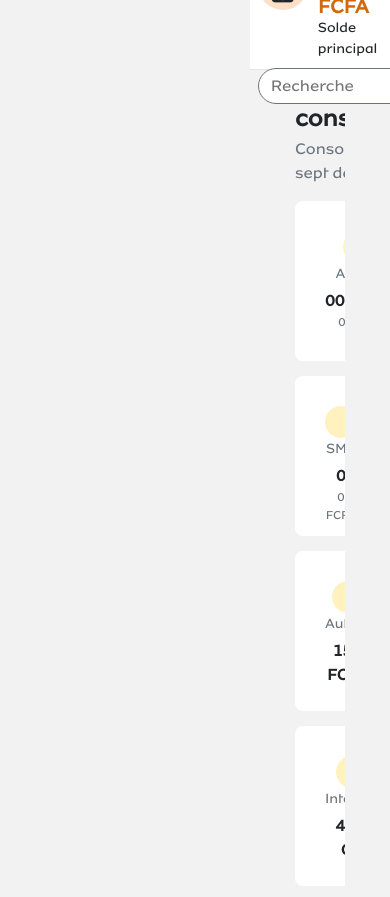
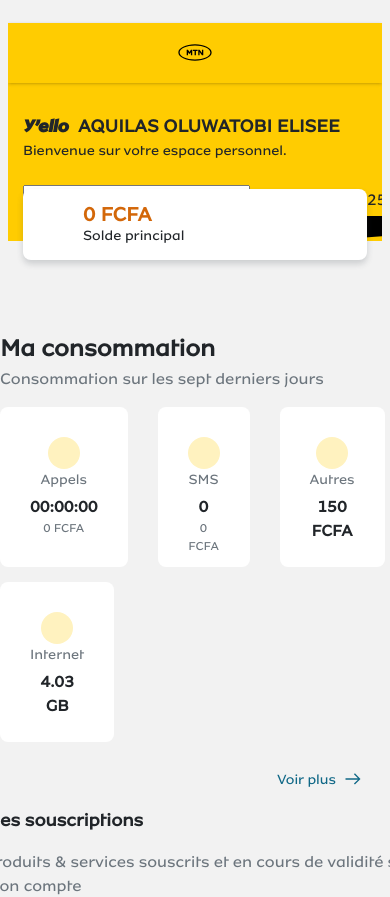
Before and after one commit to Aqui05/vue-myMTN, a Vue app: page /acceuil in a window 390 px wide. Shown: the top 897 px of the page. Built offline with nearby package versions, Linux system fonts and the light colour scheme.

Commit message:
modified:   src/components/HomeComponent.vue 	new file:   src/components/nav/TopNavMobile.vue

```diff
--- a/src/components/HomeComponent.vue
+++ b/src/components/HomeComponent.vue
@@ -8,6 +8,9 @@
     <div class="main-container">
       <section class="top-bar">
         <TopNav />
+      </section>
+      <section  class="top-bar-mobile">
+        <TopNavMobile />
       </section>
       <!-- Render content based on current route -->
       <section class="main-container-content">
@@ -22,12 +25,14 @@
 
     import LeftNav from './nav/LeftNav.vue';
     import TopNav from './nav/TopNav.vue';
+import TopNavMobile from './nav/TopNavMobile.vue';
 
   export default {
     name: 'home',
     components: {
         LeftNav,
-        TopNav
+        TopNav,
+        TopNavMobile
     },
   }
   </script>
@@ -81,6 +86,12 @@
     padding: 0px 2%;
   }
 
+  .top-bar-mobile {
+  display: none;
+  width: 100%;
+  top: 0;
+}
+
   .main-container-content {
     padding: 40px 60px;
     left: 250px;
@@ -94,6 +105,36 @@
     .left-bar {
       display: none;
     }
+    .top-bar {
+      display: none;
+  }
+  .main-container-content {
+    padding: 40px 60px;
+    left: 0px;
+    /* top: 0; */
+    width: 100%;
+    position: absolute;
+    overflow: hidden;
+  }
+
+  .top-bar-mobile {
+    display: block;
+  }
 }
 
+
+@media screen and (max-width: 600px) {
+  .main-container-content {
+        padding: 15px;
+    }
+}
+
+@media screen and (max-width: 600px) {
+  .main-container-content {
+        margin-top: 60px;
+    }
+}
+
+
+
   </style>
--- /dev/null
+++ b/src/components/nav/TopNavMobile.vue
@@ -0,0 +1,281 @@
+<template>
+    <div id="main_header">
+      <div id="mobile_menu" class="position-relative">
+        <button>
+          <i class="kgk-mtn-menu"></i>
+        </button>
+        <button class="ml-1 search">
+          <i class="kgk-mtn-search"></i>
+        </button>
+      </div>
+      <div id="main_header_welcome">
+        <div class="text-truncate">Y'ello
+          <span class="ml-1">AQUILAS OLUWATOBI ELISEE</span>
+        </div>
+        <p>Bienvenue sur votre espace personnel.</p>
+      </div>
+      <div class="w-100 d-flex justify-content-between flex-wrap">
+        <div id="main_header_left">
+          <div data-v-3da57f56="" class="header-balance">
+            <div data-v-3da57f56="" class="header-balance-container">
+              <i data-v-3da57f56="" class="kgk-mtn-BW_Icons_MTNBusiness_Mobility_4" style="background-color: rgb(253, 224, 199);"></i>
+              <div data-v-3da57f56="" class="header-balance-details">
+                <span data-v-3da57f56="" style="color: rgb(211, 103, 9);">0 FCFA</span>
+                <span data-v-3da57f56="">Solde principal</span>
+              </div>
+            </div>
+          </div>
+        </div>
+        <div id="main_header_right">
+          <div class="d-flex align-items-center">
+            <a href="#" class="mr-3 d-lg-none d-md-flex">
+              <i class="mtn-icon mtn-icon-search"></i>
+            </a>
+            <div class="d-sm-none d-lg-flex position-relative mr-3">
+              <input type="text" placeholder="Recherche">
+              <i class="kgk-mtn-search icon-search"></i>
+            </div>
+            <div data-v-e1ad11a6="" class="user-profil-avatar">
+              <div data-v-e1ad11a6="" class="user-profil-avatar-pic"></div>
+              <div data-v-e1ad11a6="" class="user-profil-avatar-details">
+                <span data-v-e1ad11a6="">KIKISSAGBE</span>
+                <span data-v-e1ad11a6="">61255118</span>
+              </div>
+            </div>
+          </div>
+        </div>
+      </div>
+      <div id="main_header_left_backdrop" class="modal-backdrop d-none" style="display: none;"></div>
+      <div class="mtn-separator">
+        <div class="mtn-curve">
+          <div>
+            <svg
+              version="1.1"
+              xmlns="http://www.w3.org/2000/svg"
+              xmlns:xlink="http://www.w3.org/1999/xlink"
+              x="0px"
+              y="0px"
+              height="25px"
+              viewBox="0 0 500 25"
+              xml:space="preserve"
+              preserveAspectRatio="none"
+              class="mtn-curve__convex mtn-curve__curve-mobile"
+            >
+              <path d="M0,0c166.7,33.3,333.3,33.3,500,0H0z" class="mtn-svg-fill--yellow"></path>
+            </svg>
+          </div>
+        </div>
+      </div>
+    </div>
+  </template>
+
+  <script>
+    export default {
+        name:'TopNavMobile'
+    }
+</script>
+
+<style>
+
+@media screen and (max-width: 600px) {
+    #main_header {
+        position: relative;
+        left: 0;
+        width: 100%;
+        height: auto;
+        background: #ffcc01;
+        padding: 0 15px;
+    }
+}
+
+#mobile_menu {
+    height: 60px;
+    -webkit-box-shadow: 0 1px 3px rgba(0, 0, 0, .1), 0 2px 2px -2px rgba(0, 0, 0, .12), 0 1px 4px rgba(0, 0, 0, .09);
+    box-shadow: 0 1px 3px rgba(0, 0, 0, .1), 0 2px 2px -2px rgba(0, 0, 0, .12), 0 1px 4px rgba(0, 0, 0, .09);
+    margin: 0 -15px;
+    padding: 15px;
+    background: url("@/assets/mtn-logo.svg") no-repeat 50%;
+    background-size: 50px;
+}
+.position-relative {
+    position: relative !important;
+}
+
+#mobile_menu>button {
+    background: transparent;
+    border: none;
+    font-size: 32px;
+    padding: 0;
+    line-height: 0;
+    cursor: pointer;
+}
+
+#mobile_menu>button {
+    background: transparent;
+    border: none;
+    font-size: 32px;
+    padding: 0;
+    line-height: 0;
+}
+.search {
+    position: absolute;
+    right: 15px !important;
+}
+
+
+#main_header_welcome {
+    padding: 30px 0 15px 0;
+    font-size: 18px;
+    font-weight: 700;
+}
+
+.text-truncate {
+    overflow: hidden;
+    text-overflow: ellipsis;
+    white-space: nowrap;
+}
+
+.ml-1, .mx-1 {
+    margin-left: .25rem !important;
+}
+
+#main_header_welcome p {
+    font-size: 14px;
+    font-weight: 400;
+    margin: 0;
+}
+
+
+
+.w-100 {
+    width: 100% !important;
+}
+
+.justify-content-between {
+    -ms-flex-pack: justify !important;
+    -webkit-box-pack: justify !important;
+    justify-content: space-between !important;
+}
+.flex-wrap {
+    -ms-flex-wrap: wrap !important;
+    flex-wrap: wrap !important;
+}
+.d-flex {
+    display: -ms-flexbox !important;
+    display: -webkit-box !important;
+    display: flex !important;
+}
+
+@media screen and (max-width: 600px) {
+    #main_header_left {
+        background: transparent;
+        padding: 0;
+        border-radius: 0;
+        margin-bottom: -80px;
+        position: relative;
+        z-index: 10;
+        width: 100%;
+    }
+}
+
+#main_header_left {
+    padding-top: 13px;
+    float: left;
+}
+
+#main_header_left>div:first-child {
+    margin-right: 60px;
+}
+
+@media screen and (max-width: 600px) {
+    #main_header_left>div {
+        min-width: auto;
+        margin: 0;
+        padding-right: 0;
+    }
+}
+#main_header_left>div {
+    display: inline-block;
+    vertical-align: middle;
+    min-width: 120px;
+    position: relative;
+    padding-left: 60px;
+}
+@media screen and (max-width: 600px) {
+    .header-balance {
+        background: #fff;
+        display: block !important;
+        width: 100%;
+        padding: 10px 10px 10px 60px;
+        border-radius: 6px;
+        margin-bottom: 5px !important;
+        -webkit-box-shadow: 0 4px 6px rgba(54, 64, 73, .2);
+        box-shadow: 0 4px 6px rgba(54, 64, 73, .2);
+        border-radius: 8px;
+    }
+}
+
+@media screen and (max-width: 600px) {
+    .header-balance-container svg {
+        width: 40px;
+        height: 40px;
+        font-size: 24px;
+        left: 10px;
+        line-height: 40px;
+        top: 10px;
+    }
+}
+
+.header-balance-container svg {
+    display: block;
+    width: 50px;
+    background: #ffeea9;
+    height: 50px;
+    border-radius: 50%;
+    text-align: center;
+    line-height: 40px;
+    font-size: 35px;
+    position: absolute;
+    top: -4px;
+    left: 0;
+    line-height: 50px;
+}
+
+
+.header-balance-details {
+    position: relative;
+    top: 0;
+}
+
+@media screen and (max-width: 600px) {
+    .header-balance-details span:first-child {
+        font-size: 16px;
+    }
+}
+
+.header-balance-details span:first-child {
+    font-weight: 700;
+    font-size: 20px;
+}
+.header-balance-details span {
+    display: block;
+}
+
+@media screen and (max-width: 600px) {
+    .header-balance-details span:last-child {
+        font-size: 12px;
+    }
+}
+
+.header-balance-details span:last-child {
+    font-weight: lighter;
+    font-size: 14px;
+    position: relative;
+    top: -4px;
+}
+.header-balance-details span {
+    display: block;
+}
+
+
+</style>
```
